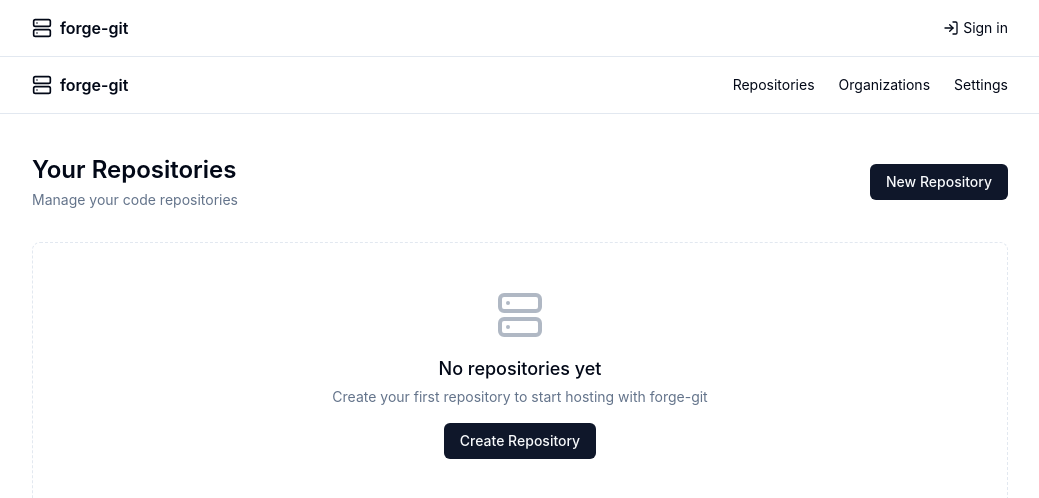
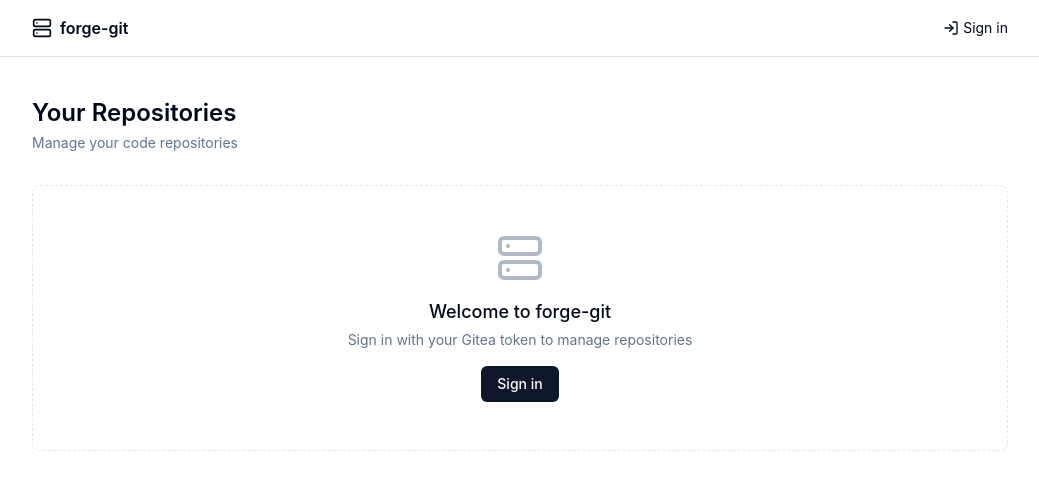
Before and after one commit to blueforge-studio/forge-git, a Next.js app in the folder apps/web/: page / in a window 1280 px wide. Shown: the top 498 px of the page, without its empty margins (120-1159 px from the left). Built offline with nearby package versions, Linux system fonts and the light colour scheme; no server answers.

Commit message:
feat(web): make landing page auth-aware with shared header

```diff
--- a/apps/web/src/app/page.tsx
+++ b/apps/web/src/app/page.tsx
@@ -1,48 +1,41 @@
-import { Server } from 'lucide-react'
 import Link from 'next/link'
 import EmptyState from '@/components/empty-state'
+import { getSession } from '@/lib/session'
+import { Server } from 'lucide-react'
 
-export default function HomePage() {
+export default async function HomePage() {
+  const session = await getSession()
+
   return (
-    <div className="min-h-screen bg-background text-foreground">
-      {/* Header */}
-      <header className="border-b border-border">
-        <div className="max-w-5xl mx-auto px-6 h-14 flex items-center justify-between">
-          <div className="flex items-center gap-2">
-            <Server className="w-5 h-5" />
-            <span className="font-semibold">forge-git</span>
-          </div>
-          <nav className="flex items-center gap-6 text-sm">
-            <Link href="/repositories" className="hover:text-primary">Repositories</Link>
-            <Link href="/organizations" className="hover:text-primary">Organizations</Link>
-            <Link href="/settings" className="hover:text-primary">Settings</Link>
-          </nav>
-        </div>
-      </header>
-
-      {/* Main */}
     <main className="max-w-5xl mx-auto px-6 py-10">
       <div className="flex items-center justify-between mb-8">
         <div>
           <h1 className="text-2xl font-semibold">Your Repositories</h1>
-            <p className="text-sm text-muted-foreground mt-1">Manage your code repositories</p>
+          <p className="text-sm text-muted-foreground mt-1">
+            Manage your code repositories
+          </p>
         </div>
+        {session && (
           <Link
             href="/repositories/new"
             className="inline-flex items-center gap-2 px-4 py-2 bg-primary text-primary-foreground rounded-md text-sm font-medium hover:opacity-90"
           >
             New Repository
           </Link>
+        )}
       </div>
 
       <EmptyState
         icon={Server}
-          title="No repositories yet"
-          description="Create your first repository to start hosting with forge-git"
-          actionLabel="Create Repository"
-          actionHref="/repositories/new"
+        title={session ? 'No repositories yet' : 'Welcome to forge-git'}
+        description={
+          session
+            ? 'Create your first repository to start hosting with forge-git'
+            : 'Sign in with your Gitea token to manage repositories'
+        }
+        actionLabel={session ? 'Create Repository' : 'Sign in'}
+        actionHref={session ? '/repositories/new' : '/login'}
       />
     </main>
-    </div>
   )
 }
```
Lines whose indentation alone changed are shown as unchanged.
